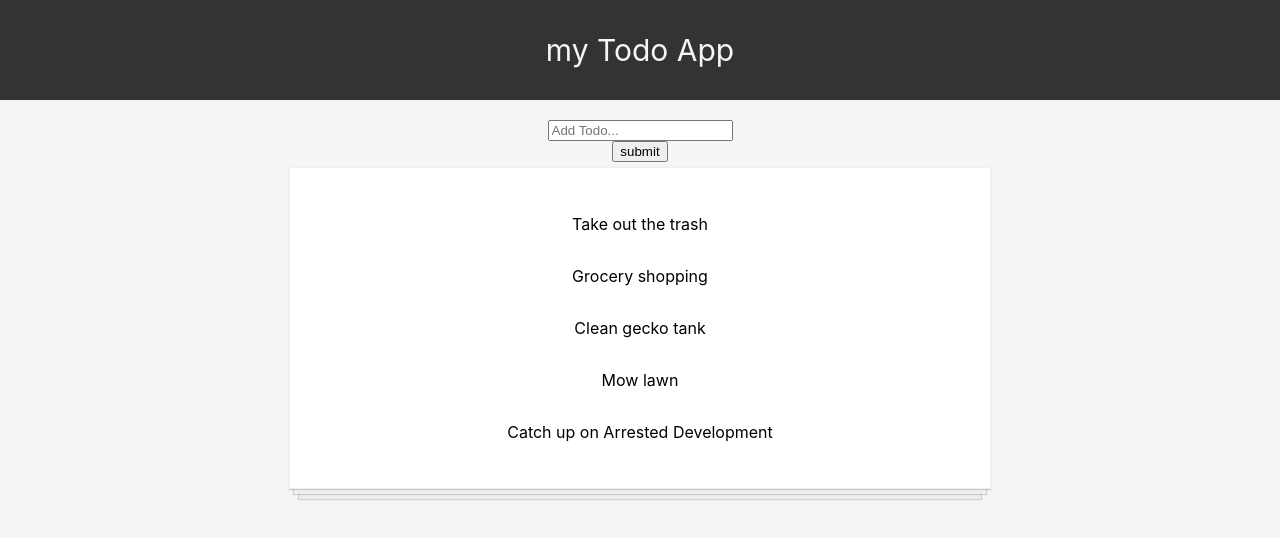
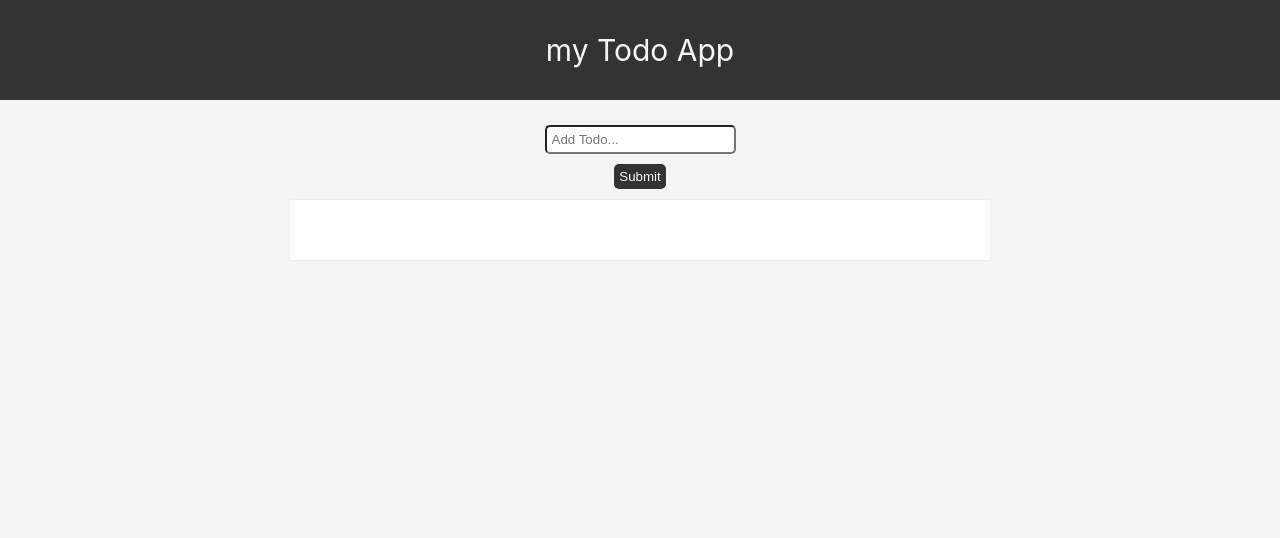
Before and after one commit to tochukwuali/todo-app, a React (Create React App) app: page / in a window 1280 px wide. Shown: the top 538 px of the page. Built offline with nearby package versions, Linux system fonts and the light colour scheme.

Commit message:
Made the inout form functional, the user can now add todo through the form and check completed todos

```diff
--- a/package.json
+++ b/package.json
@@ -8,7 +8,8 @@
     "@testing-library/user-event": "^7.1.2",
     "react": "^16.12.0",
     "react-dom": "^16.12.0",
-    "react-scripts": "3.3.0"
+    "react-scripts": "3.3.0",
+    "uuid": "^7.0.2"
   },
   "scripts": {
     "start": "react-scripts start",
--- a/src/App.js
+++ b/src/App.js
@@ -1,8 +1,7 @@
 import React from 'react';
 import Header from './components/Header'
 import Todos from './components/Todos'
-
-import todosData from './todosData'
+import {v4 as uuidv4} from 'uuid'
 import AddTodo from './components/AddTodo';
 // import './App.css';
 
@@ -10,11 +9,19 @@ class App extends React.Component {
     constructor() {
         super()
         this.state = {
-            todos: todosData
+            todos: [
+                // {
+                //     id: uuidv4(),
+                //     title: "",
+                //     completed: false
+                // }
+            ]
         }
        // this.handleChange = this.handleChange.bind(this)
     }
-
+// this handles the onChange property of the checkbox when it is clicked
+ //this maps through the todos array where id is the same as the clicked todo, gets the value of the 'completed' property, toggles it
+ //it return the updated todo
     handleChange = (id) => {
        this.setState(prevState => {
            const updatedTodos = prevState.todos.map(todo => {
@@ -29,11 +36,23 @@ class App extends React.Component {
        })
     }
 
+    addTodo = (title) => {
+        const newTodo = {
+            id: uuidv4(),
+            title,
+            completed: false
+        }
+        this.setState({
+            todos: [...this.state.todos, newTodo]
+        })
+        console.log(title)
+    }
+
     render() {
             return (
                 <div>
                     <Header />
-                    <AddTodo />
+                    <AddTodo addTodo = {this.addTodo}/>
                     <div className="todo-list">
                         <Todos todos = {this.state.todos} handleChange = {this.handleChange} />
                     </div>
--- a/src/components/AddTodo.js
+++ b/src/components/AddTodo.js
@@ -1,20 +1,51 @@
 import React, { Component } from 'react'
 
-export class AddTodo extends Component {
+class AddTodo extends Component {
+    constructor() {
+        super()
+        this.state = {
+            title: ''
+        }
+    }
+
+    onChange = (e) => {
+       return this.setState({
+            [e.target.name] : e.target.value
+        })
+    }
+
+    onSubmit = (e) => {
+        e.preventDefault()
+        //this passes the value(state) of the title to the addTodo prop
+        this.props.addTodo(this.state.title)
+        //thus clears the input field
+        this.setState({title: ''})
+    }
+
     render() {
         return (
             <div>
-                <form style = {{display: 'flex', padding: '5px', alignItems: 'center', flexDirection: 'column' }}>
+                <form
+                 style =
+                {{display: 'flex',
+                 padding: '5px',
+                 alignItems: 'center',
+                 flexDirection: 'column'
+                 }}
+                 onSubmit = {this.onSubmit}
+                 >
                     <input
                         type = 'text'
                         name='title'
+                        value ={this.state.title}
                         placeholder ="Add Todo..."
-                        style = {{ alignItems: 'center', }}
+                        style = {inputStyle}
+                        onChange = {this.onChange}
                     />
                     <input
                         type ="submit"
-                        value = "submit"
-                        style = {{}}
+                        value = "Submit"
+                        style = {submitBtn}
                     />
                 </form>
             </div>
@@ -22,4 +53,23 @@ export class AddTodo extends Component {
     }
 }
 
+const submitBtn = {
+    borderRadius: '5px',
+    border: 'none',
+    padding: '5px',
+    margin: '5px',
+    color: 'whitesmoke',
+    backgroundColor: '#333',
+    textDecoration: 'none',
+    cursor: 'pointer'
+}
+
+const inputStyle = {
+    display: 'flex',
+    alignItems: 'center',
+    padding: '5px' ,
+    margin: '5px',
+    borderRadius: '5px'
+}
+
 export default AddTodo
--- a/src/components/TodoItem.js
+++ b/src/components/TodoItem.js
@@ -2,13 +2,29 @@ import React, { Component } from 'react'
 
 class TodoItem extends Component {
 
+//Style for the completed todo items
+
     render() {
+        //using destructuring to pull out the values of this.props.todo. So you could also write 'this.props.todos.text' or 'this.props.todos.id'
+        const { id, title } = this.props.todos
            return (
-            <div>
-                <p>{this.props.todos.text} </p>
+            <div className = "todo-item">
+                <input
+                    type="checkbox"
+                    onChange = {this.props.handleChange.bind(this, id)}
+                />
+               <p style = {this.props.todos.completed ? completedStyle : null}> {title} </p>
+                <button className = "buttonStyle"> x </button>
             </div>
+
         )
     }
 }
 
+const completedStyle = {
+    fontStyle: "italic",
+    color: "#cdcdcd",
+    textDecoration: "line-through"
+}
+
 export default TodoItem
--- a/src/components/Todos.js
+++ b/src/components/Todos.js
@@ -2,10 +2,12 @@ import React, { Component } from 'react'
 import TodoItem from './TodoItem'
 
 export class Todos extends Component {
+
     render() {
-        return this.props.todos.map((item) => (
-            <TodoItem todos = {item} />
-        ))
+
+      return this.props.todos.map((item) => {
+           return <TodoItem key = {item.id} todos = {item} handleChange = {this.props.handleChange}/>
+        })
     }
 }
 
--- a/src/index.css
+++ b/src/index.css
@@ -37,17 +37,6 @@ code {
   flex-direction: column;
   align-items: center;
   border: 1px solid #efefef;
-  box-shadow:
-  /* The top layer shadow */
-      0 1px 1px rgba(0,0,0,0.15),
-          /* The second layer */
-      0 10px 0 -5px #eee,
-          /* The second layer shadow */
-      0 10px 1px -4px rgba(0,0,0,0.15),
-          /* The third layer */
-      0 20px 0 -10px #eee,
-          /* The third layer shadow */
-      0 20px 1px -9px rgba(0,0,0,0.15);
   padding: 30px;
 }
 
@@ -64,6 +53,16 @@ code {
   color: #333333;
 }
 
+.buttonStyle {
+  background: #ff0000;
+  color: #fff;
+  border: none;
+  border-radius: 50%;
+  padding: 5px 10px;
+  margin-left: auto;
+  cursor: pointer
+}
+
 input[type=checkbox] {
   margin-right: 10px;
   font-size: 30px;
--- a/src/todosData.js
+++ /dev/null
@@ -1,29 +0,0 @@
-const todosData = [
-    {
-        id: 1,
-        text: "Take out the trash",
-        completed: false
-    },
-    {
-        id: 2,
-        text: "Grocery shopping",
-        completed: false
-    },
-    {
-        id: 3,
-        text: "Clean gecko tank",
-        completed: false
-    },
-    {
-        id: 4,
-        text: "Mow lawn",
-        completed: false
-    },
-    {
-        id: 5,
-        text: "Catch up on Arrested Development",
-        completed: false
-    }
-]
-
-export default todosData
```
Also changed, not shown: 1 other file (tests, documents, lock files or other folders).
